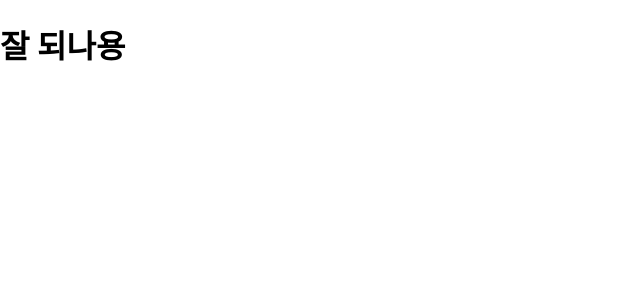
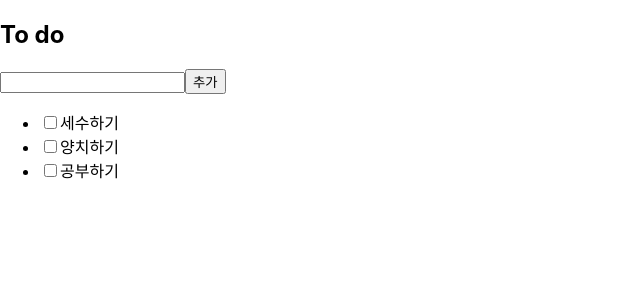
Before and after one commit to pongdang/todo-project, a React (Create React App) app: page / in a window 1280 px wide. Shown: the top 300 px of the page, without its empty margins (0-640 px from the left). Built offline with nearby package versions, Linux system fonts and the light colour scheme; the HTML template or start-up script is replaced by a standard one.

Commit message:
feat: 프로토타입 작성 (#10)
* Docs/readme update (#6)

* feat: initial commit

* docs: README.md 업데이트

* feat: todoData

* feat: todo 프로토타입 작성

```diff
--- /dev/null
+++ b/public/todoData.json
@@ -0,0 +1,7 @@
+{
+  "todoData": [
+    { "id": 1, "content": "세수하기", "checked": true },
+    { "id": 2, "content": "양치하기", "checked": true },
+    { "id": 3, "content": "공부하기", "checked": false }
+  ]
+}
--- a/src/App.js
+++ b/src/App.js
@@ -1,5 +1,34 @@
+import React, { useEffect, useState } from 'react';
+
 function App() {
-  return <h1>잘 되나용</h1>;
+  const [todoList, setTodoList] = useState([]);
+
+  useEffect(() => {
+    const todoListDataURI = '/todoData.json';
+    fetch(todoListDataURI)
+      .then((res) => res.json())
+      .then((data) => {
+        setTodoList(data.todoData);
+      });
+  }, []);
+
+  return (
+    <section>
+      <h1>To do</h1>
+      <input />
+      <button>추가</button>
+      <ul>
+        {todoList.map((todo) => (
+          <React.Fragment key={todo.id}>
+            <li>
+              <input type="checkbox" />
+              {todo.content}
+            </li>
+          </React.Fragment>
+        ))}
+      </ul>
+    </section>
+  );
 }
 
 export default App;
```
Also changed, not shown: 1 other file (tests, documents, lock files or other folders).
